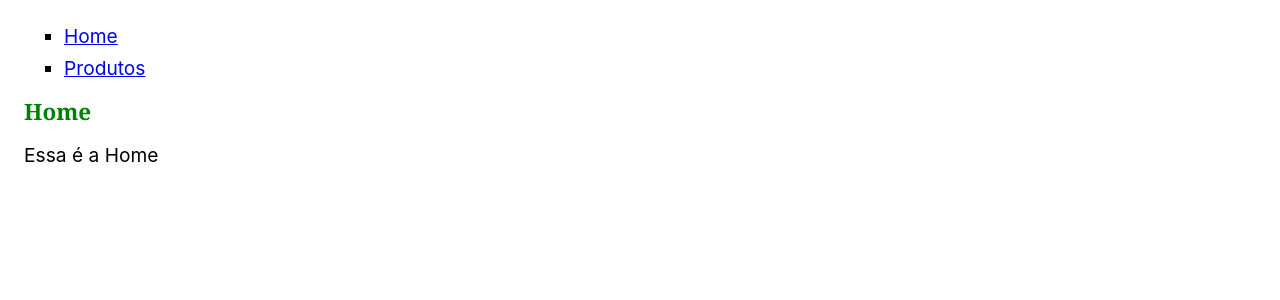
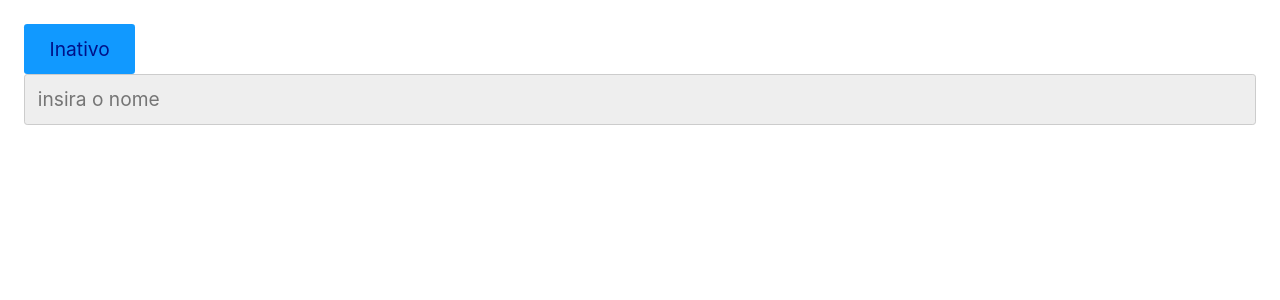
Before and after one commit to LeonardoLobas/React-Origamid, a React (Vite) app: page / in a window 1280 px wide. Shown: the top 300 px of the page. Built offline with nearby package versions, Linux system fonts and the light colour scheme.

Commit message:
useState.

```diff
--- /dev/null
+++ b/src/Hooks/hooks.jsx
@@ -0,0 +1,23 @@
+import React from "react";
+
+const Hooks = () => {
+    const [ativo, setAtivo] = React.useState(false);
+    const [nome, setNome] = React.useState("");
+
+    return (
+        <>
+            <button onClick={() => setAtivo(!ativo)}>
+                {ativo ? "Ativo" : "Inativo"}
+            </button>
+
+            <input
+                placeholder="insira o nome"
+                onChange={(e) => setNome(e.target.value)}
+            />
+
+            <h1>{nome}</h1>
+        </>
+    );
+};
+
+export default Hooks;
```
Also changed, not shown: src/main.jsx (+6 -5 lines).
